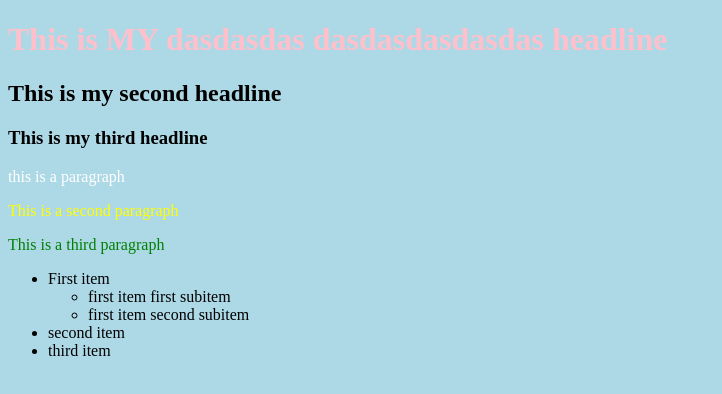
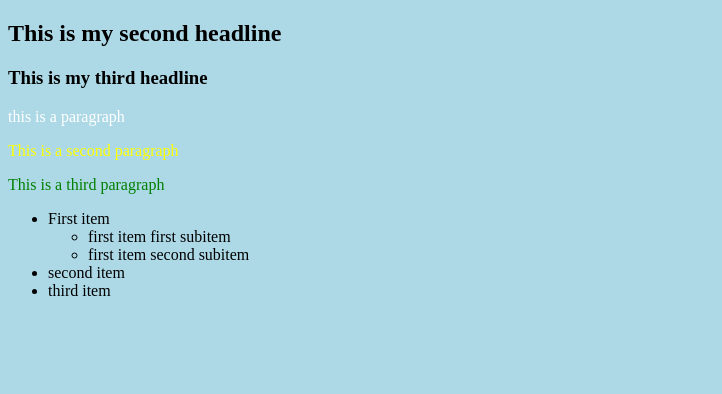
Before and after one commit to hamaritar/REACT20S_HTML_CSS, a plain HTML site: page 1_task/index.html in a window 1280 px wide. Shown: the whole page, without its empty margins (0-722 px from the left). Drawn offline with Linux system fonts and the light colour scheme.

Commit message:
Update index.html

```diff
--- a/1_task/index.html
+++ b/1_task/index.html
@@ -6,7 +6,6 @@
 </head>
 <body>
     <!-- This is an example of basic HTML -->
-    <h1>This is MY dasdasdas dasdasdasdasdas headline</h1>
     <h2>This is my second headline</h2>
     <h3>This is my third headline</h3>
     <p>this is a paragraph</p>
```
